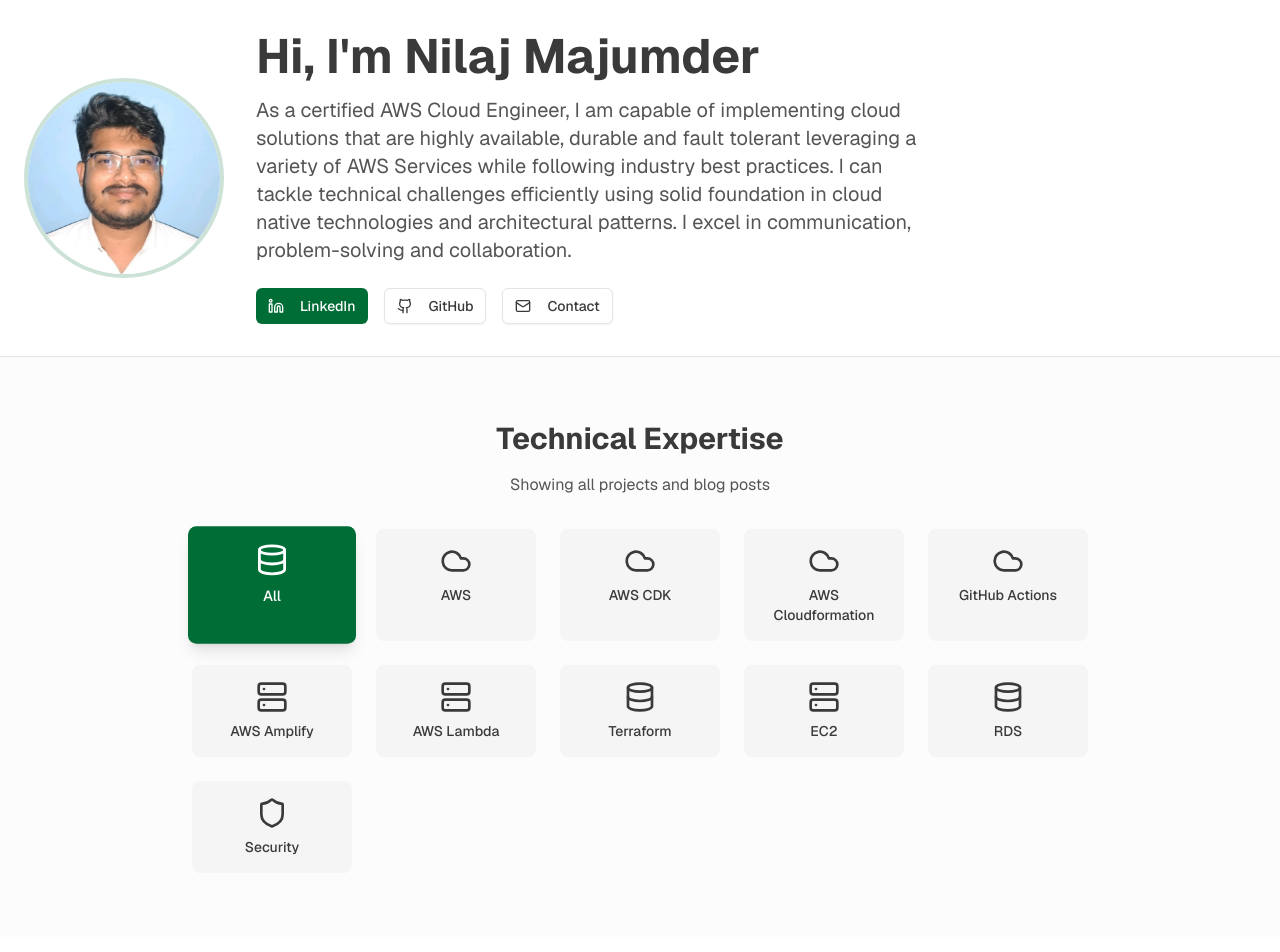
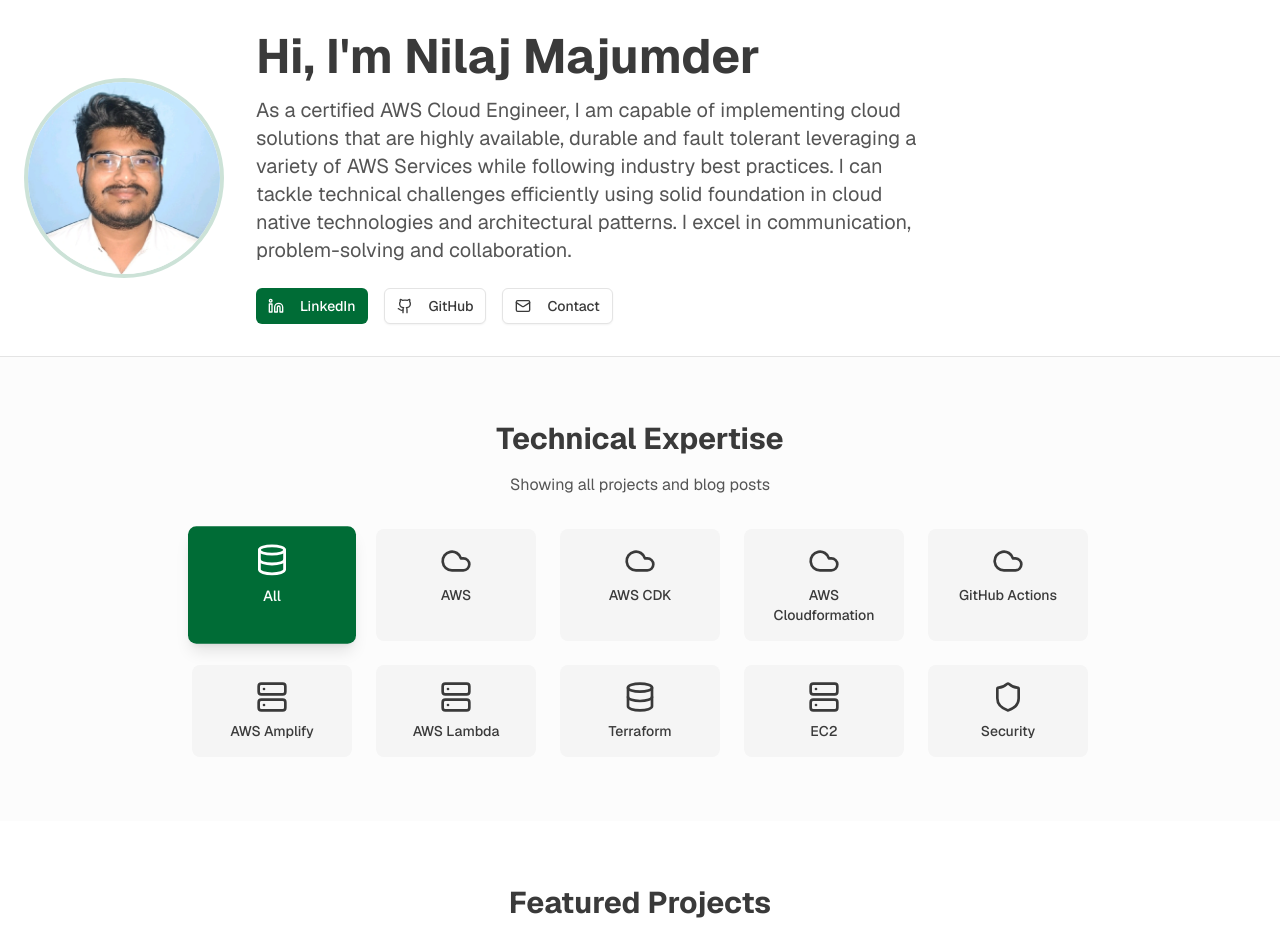
Before and after one commit to Nilaj0914/Amplify-Portfolio-website, a Next.js app in the folder website_portfolio/website/: page / in a window 1280 px wide. Shown: the top 952 px of the page. Built offline with nearby package versions, Linux system fonts and the light colour scheme.

Commit message:
updated filters

```diff
--- a/website_portfolio/website/app/page.tsx
+++ b/website_portfolio/website/app/page.tsx
@@ -96,7 +96,7 @@ export default function Portfolio() {
     { name: "AWS Lambda", icon: Server },
     { name: "Terraform", icon: Database },
     { name: "EC2", icon: Server },
-    { name: "RDS", icon: Database },
+    //{ name: "RDS", icon: Database },
     { name: "Security", icon: Shield },
   ]
 
```
